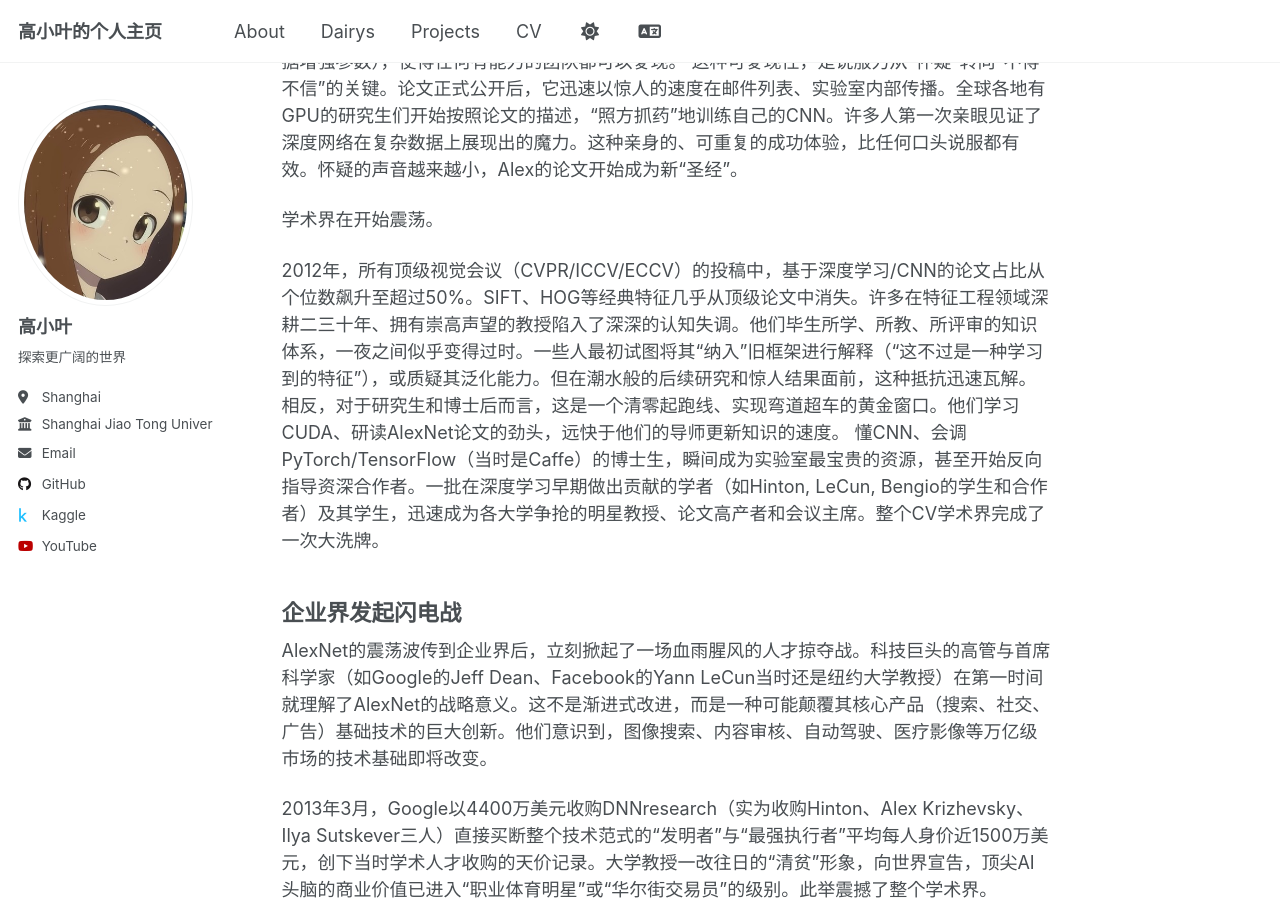
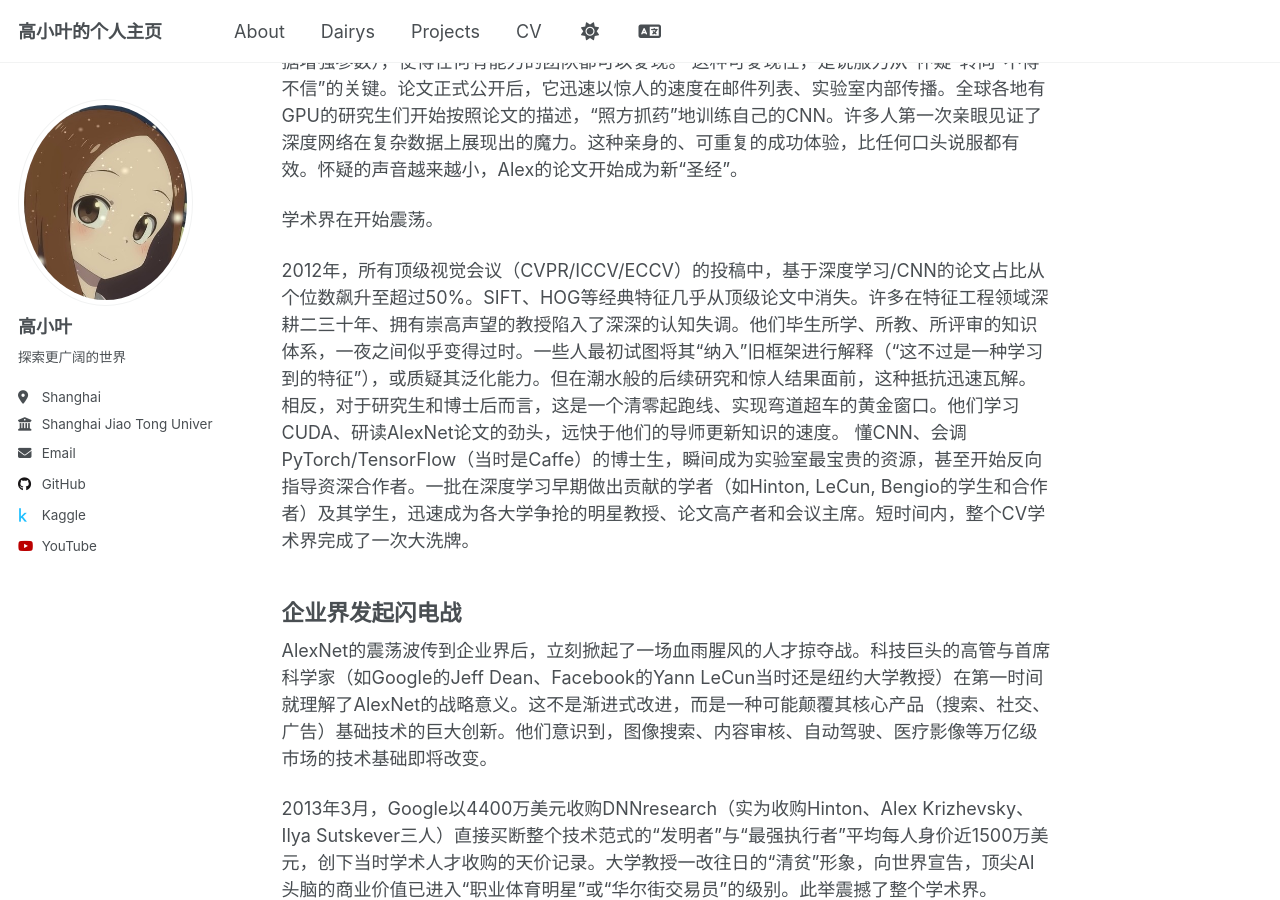
Before and after one commit to gaoyesjtu/gaoyesjtu.github.io, a Jekyll site: the page built from _dairys/第一章/2025-12-9-d.md, in a window 1280 px wide and 900 px high, scrolled down 1751 px. Built offline with Jekyll 4.4.1, drawn with Linux system fonts in a browser that asks for light colours; comment, search, counter and statistics services are not loaded.

Commit message:
Update 2025-12-9-d.md

```diff
--- a/_dairys/第一章/2025-12-9-d.md
+++ b/_dairys/第一章/2025-12-9-d.md
@@ -40,7 +40,7 @@ ImageNet已经于2009年诞生，ILSVRC竞赛成为机器学习者角逐的赛
 
 学术界在开始震荡。
 
-2012年，所有顶级视觉会议（CVPR/ICCV/ECCV）的投稿中，基于深度学习/CNN的论文占比从个位数飙升至超过50%。SIFT、HOG等经典特征几乎从顶级论文中消失。许多在特征工程领域深耕二三十年、拥有崇高声望的教授陷入了深深的认知失调。他们毕生所学、所教、所评审的知识体系，一夜之间似乎变得过时。一些人最初试图将其“纳入”旧框架进行解释（“这不过是一种学习到的特征”），或质疑其泛化能力。但在潮水般的后续研究和惊人结果面前，这种抵抗迅速瓦解。相反，对于研究生和博士后而言，这是一个清零起跑线、实现弯道超车的黄金窗口。他们学习CUDA、研读AlexNet论文的劲头，远快于他们的导师更新知识的速度。 懂CNN、会调PyTorch/TensorFlow（当时是Caffe）的博士生，瞬间成为实验室最宝贵的资源，甚至开始反向指导资深合作者。一批在深度学习早期做出贡献的学者（如Hinton, LeCun, Bengio的学生和合作者）及其学生，迅速成为各大学争抢的明星教授、论文高产者和会议主席。整个CV学术界完成了一次大洗牌。
+2012年，所有顶级视觉会议（CVPR/ICCV/ECCV）的投稿中，基于深度学习/CNN的论文占比从个位数飙升至超过50%。SIFT、HOG等经典特征几乎从顶级论文中消失。许多在特征工程领域深耕二三十年、拥有崇高声望的教授陷入了深深的认知失调。他们毕生所学、所教、所评审的知识体系，一夜之间似乎变得过时。一些人最初试图将其“纳入”旧框架进行解释（“这不过是一种学习到的特征”），或质疑其泛化能力。但在潮水般的后续研究和惊人结果面前，这种抵抗迅速瓦解。相反，对于研究生和博士后而言，这是一个清零起跑线、实现弯道超车的黄金窗口。他们学习CUDA、研读AlexNet论文的劲头，远快于他们的导师更新知识的速度。 懂CNN、会调PyTorch/TensorFlow（当时是Caffe）的博士生，瞬间成为实验室最宝贵的资源，甚至开始反向指导资深合作者。一批在深度学习早期做出贡献的学者（如Hinton, LeCun, Bengio的学生和合作者）及其学生，迅速成为各大学争抢的明星教授、论文高产者和会议主席。短时间内，整个CV学术界完成了一次大洗牌。
 
 ## 企业界发起闪电战
 
```
